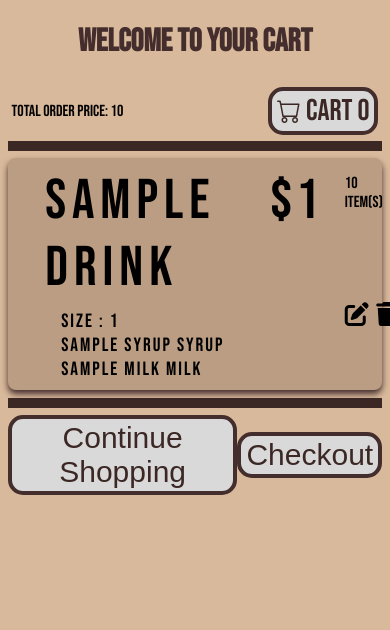
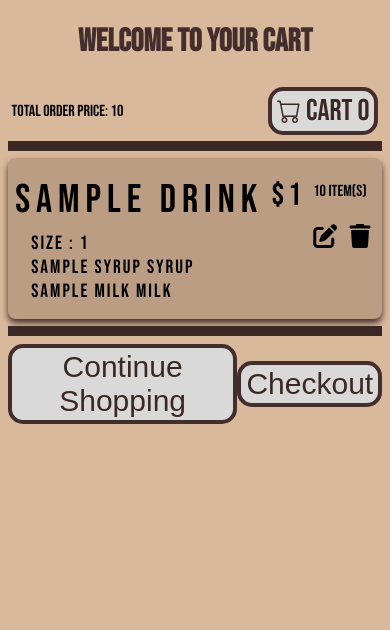
Before and after one commit to mmulvihill13/wishlist, a Django app: template cart/templates/cart/cart.html in a window 390 px wide. Shown: the part 99-729 px from the top of the page. Run offline with Django 5.2, Linux system fonts and the light colour scheme; the template is opened without the code that fills it: most values are stand-ins (such as "Sample title", 1, 10 or a date in 2020).

Commit message:
cart styling fixed

```diff
--- a/cart/static/css/cart.css
+++ b/cart/static/css/cart.css
@@ -5,6 +5,7 @@ text-align: center;
 .page-padding{
     margin: 2%;
 }
+
 .main-content{
     display: flex;
     flex-direction: column;
@@ -29,6 +30,7 @@ text-align: center;
     margin-top: 10px;
     margin-bottom: 0;
 }
+
 .price{
     grid-column: 3;
     font-size: 3.5rem;
@@ -151,3 +153,38 @@ a{
     justify-content: space-between;
     align-items: center;
 }
+
+@media only screen and (max-width: 767px) {
+    .card{
+        display: grid;
+        grid-template-columns: auto auto auto;
+        border-radius: 8px;
+        background-color: #BA9D83;
+        box-shadow: 0 4px 6px #432D2D;
+        margin-bottom: 2%;
+        padding: 2%;
+    }
+
+    .drink-name{
+        grid-column: 1;
+        font-size: 2.5rem;
+    }
+    .price{
+        grid-column: 2;
+        font-size: 2rem;
+    }
+
+    .subcategory{
+        grid-column: 1;
+        font-size: 1.2rem;
+    }
+
+    .quantity{
+        grid-column: 3;
+    }
+
+    .icon{
+        grid-column: 3;
+    }
+
+}
```
